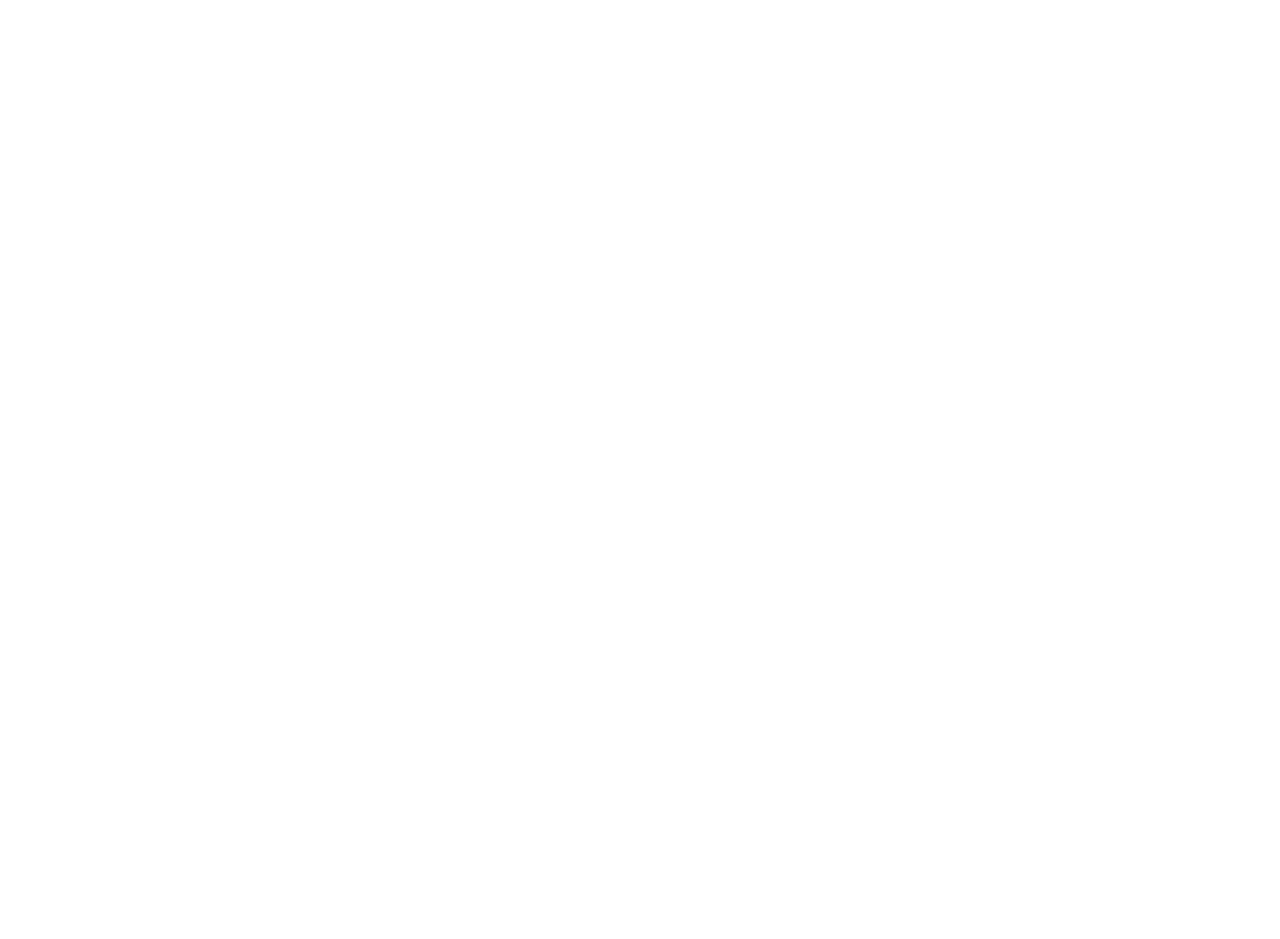
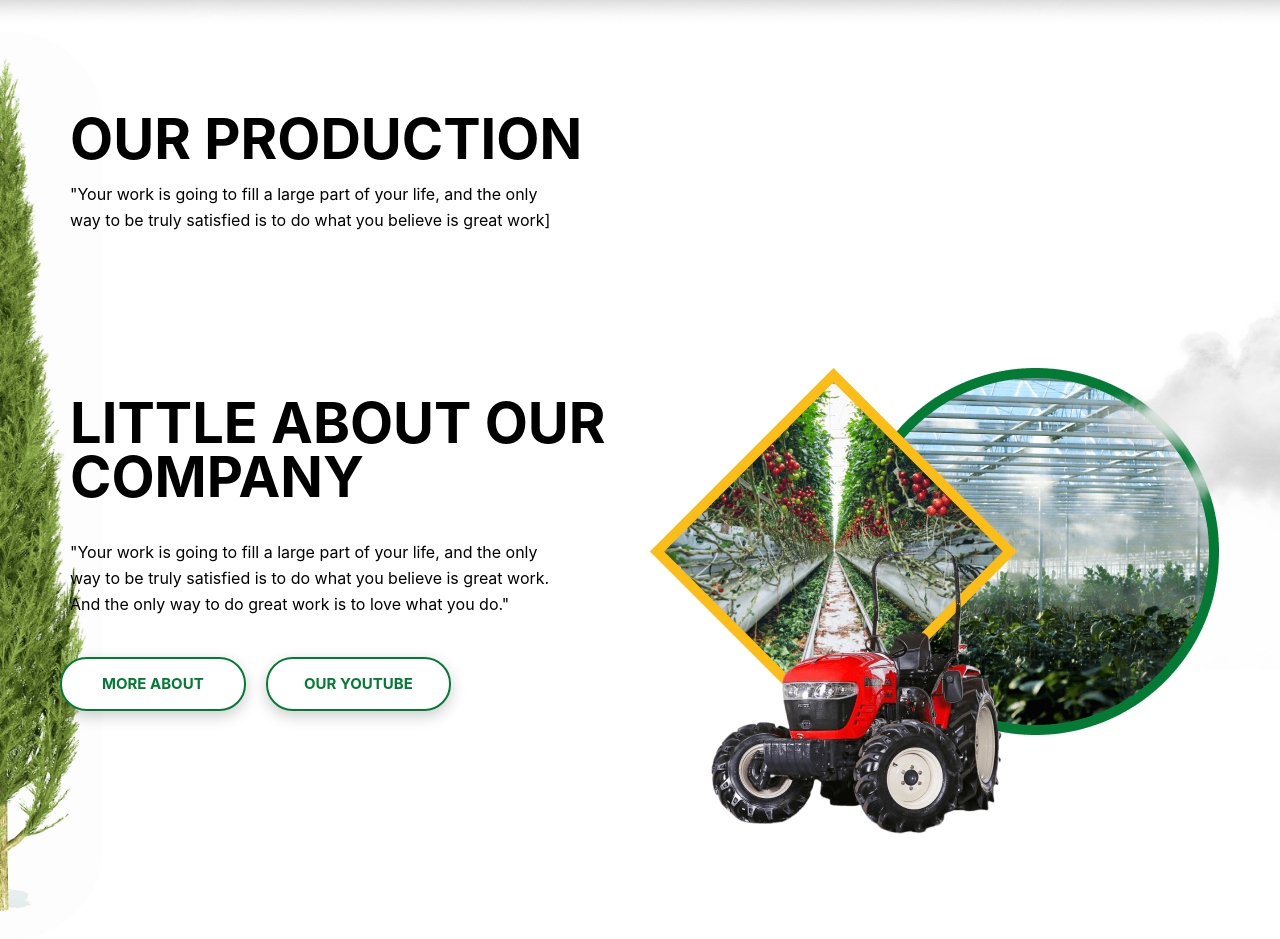
Before and after one commit to Muhammadislom-Dev/alibaraka, a React (Create React App) app: page / in a window 1280 px wide. Shown: the part 888-1827 px from the top of the page. Before the commit the page ends 800 px from the top, so only its background shows below. Built offline with nearby package versions, Linux system fonts and the light colour scheme; the HTML template or start-up script is replaced by a standard one.

Commit message:
Initial commit

```diff
--- a/src/Pages/HeaderInput/HeaderInput.css
+++ b/src/Pages/HeaderInput/HeaderInput.css
@@ -6,3 +6,8 @@
     width: 100%;
     color: #f1f1f1;
 }
+
+.header-iframe{
+    width: 100%;
+    margin-top: -28px;
+}
--- a/src/Pages/HeaderInput/HeaderInput.jsx
+++ b/src/Pages/HeaderInput/HeaderInput.jsx
@@ -2,15 +2,22 @@
 import Navbar from '../../components/Navbar/Navbar'
 import './HeaderInput.css'
 
+import headerImg from '../../assets/img/header_img.png'
+import Section from '../../components/Section/Section'
+
 const HeaderInput = ()=>{
     return(
-        <div className="headerinput">
+        <>
+          <div className="headerinput">
             <Navbar />
             <Header />
-            <div className="iframe">
+          </div>
 
-            </div>
+        <div className="iframe">
+            <img src={headerImg} alt="" className="header-iframe" />
         </div>
+          <Section />
+        </>
     )
 }
 export default HeaderInput
--- a/src/components/Header/Header.css
+++ b/src/components/Header/Header.css
@@ -75,9 +75,8 @@
 }
 .header-box {
     position: absolute;
-    /* top: 3%; */
     left: 25%;
-    margin-left: 85px;
+    margin-left: 80px;
     padding-left: 55px;
 }
 
@@ -102,7 +101,7 @@
     position: absolute;
     top: 8%;
     left: 54.5%;
-    width: 718px;
+    width: 713px;
     padding-left: 20px;
 }
 
--- /dev/null
+++ b/src/components/Section/Section.css
@@ -0,0 +1,157 @@
+.section{
+    background-image: url("../../assets/img/left_maysa.2434b6562743a99b9b71.png");
+    background-repeat: no-repeat;
+    background-size: contain;
+    background-position: bottom 100% left 0;
+    padding-bottom: 20px;
+    padding: 80px 0px;
+}
+
+.section-name{
+    color: #000;
+    font-size: 56px;
+    font-style: normal;
+    font-weight: bolder;
+    line-height: 54px;
+    text-transform: uppercase;
+}
+
+.section-text{
+    color: #000;
+    font-size: 16px;
+    font-style: normal;
+    font-weight: 400;
+    line-height: 26px;
+    padding: 15px 0;
+    width: 500px;
+}
+
+.section-names{
+    color: #000;
+    font-size: 56px;
+    font-style: normal;
+    font-weight: bolder;
+    line-height: 54px;
+    text-transform: uppercase;
+    width: 580px;
+}
+
+.section-texts{
+    font-size: 16px;
+    font-weight: 400;
+    line-height: 26px;
+    padding: 35px 0;
+    width: 490px;
+}
+
+.section-link{
+    font-style: normal;
+    font-weight: 400;
+    font-size: 18px;
+    line-height: 30px;
+    border: 2px solid #037B35;
+    color: #037B35;
+    padding: 8px 25px;
+    border-radius: 25px;
+    transition: 0.5s;
+}
+
+.section-link span {
+    position: relative;
+    z-index: 1;
+}
+
+.section-link:after {
+    content: "";
+    position: absolute;
+    left: 0;
+    top: 0;
+    height: 490%;
+    width: 320%;
+    background-color: black;
+    border: 2px solid black;
+    color: white;
+    transition: all 0.5s ease-in-out;
+    transform: translateX(-80%) translateY(-25%) rotate(45deg);
+}
+
+.section-link {
+    font-style: normal;
+    font-weight: 400;
+    font-size: 18px;
+    line-height: 30px;
+    border-radius: 26.5px;
+    transition: 0.8s;
+    width: 32%;
+    color: #fff;
+    outline: none;
+    border: none;
+    display: block;
+    text-align: center;
+    cursor: pointer;
+    text-transform: uppercase;
+    overflow: hidden;
+    position: relative;
+    font-weight: 700;
+    font-size: 15px;
+    background-color: white;
+    padding: 10px 20px;
+    margin-top: 5px;
+    color: #037B35;
+    border: 2px solid #037B35;
+    box-shadow: 0 5px 15px rgba(0, 0, 0, 0.20);
+}
+
+.section-link:hover:after {
+    color: white;
+    background-color: #dde2df;
+    border: 2px solid #037B35;
+    border-left: 0px;
+    transform: translateX(0%) translateY(-25%);
+}
+
+.section-list {
+    display: flex;
+    align-items: center;
+}
+
+.section-links{
+    margin-left: -10px;
+}
+.section-items{
+    margin-left: 20px;
+}
+
+.section-page{
+    display: flex;
+    align-items: center;
+    padding: 120px 0px;
+    position: relative;
+}
+
+.section-right {
+    display: flex;
+    position: relative;
+}
+
+.section-item {
+    position: absolute;
+    top: 0;
+    z-index: -1;
+    left: 55%;
+}
+
+
+.section-titles {
+    position: absolute;
+    top: 48%;
+    z-index: 4;
+    left: 16%;
+}
+
+.section-cloud {
+    position: absolute;
+    top: -60%;
+    z-index: 5;
+    left: 100%;
+}
--- /dev/null
+++ b/src/components/Section/Section.jsx
@@ -0,0 +1,53 @@
+import './Section.css'
+
+import frame from '../../assets/img/company_ramka.png'
+import cloud from '../../assets/img/bulut.png'
+import traktor from '../../assets/img/traktor.png'
+import aylana from '../../assets/img/aylana_company.png'
+
+const Section = () =>{
+    return(
+        <div className="section">
+            <div className="container">
+                <h2 className="section-name">OUR PRODUCTION</h2>
+                <p className="section-text">"Your work is going to fill a large part of your life, and the only way to be truly satisfied is to do what you believe is great work]</p>
+
+                <div className="section-page">
+                    <div className="section-left"  data-aos="fade-right"
+                    data-aos-offset="600"
+                    data-aos-easing="ease-in-sine">
+                        <h2 className='section-names'>LITTLE ABOUT OUR COMPANY</h2>
+                        <p className="section-texts">"Your work is going to fill a large part of your life, and the only way to be truly satisfied is to do what you believe is great work. And the only way to do great work is to love what you do."</p>
+
+                        <div className="section-list">
+                            <a href="#" className="section-link section-links">
+                                <span>MORE ABOUT</span>
+                            </a>
+                            <a href="#" className="section-link section-items ">
+                                <span>OUR YOUTUBE</span>
+                            </a>
+                        </div>
+                    </div>
+
+                    <div className="section-right">
+                        <div className="section-title" data-aos="flip-left"
+                        data-aos-easing="ease-out-cubic"data-aos-duration="2000">
+                            <img src={frame} alt="" className="section-img" />
+                        </div>
+                        <div className="section-titles">
+                            <img src={traktor} alt="" data-aos="fade-left"
+                            data-aos-easing="ease-in-out" data-aos-duration="88000" />
+                        </div>
+                        <div className="section-item" data-aos="flip-left"data-aos-easing="ease-out-cubic"data-aos-duration="2000">
+                            <img src={aylana} alt="" />
+                        </div>
+                        <div className="section-cloud" data-aos="flip-left"data-aos-easing="ease-out-cubic"data-aos-duration="2000">
+                            <img src={cloud} alt="" />
+                        </div>
+                    </div>
+                </div>
+            </div>
+        </div>
+    )
+}
+export default Section
```
